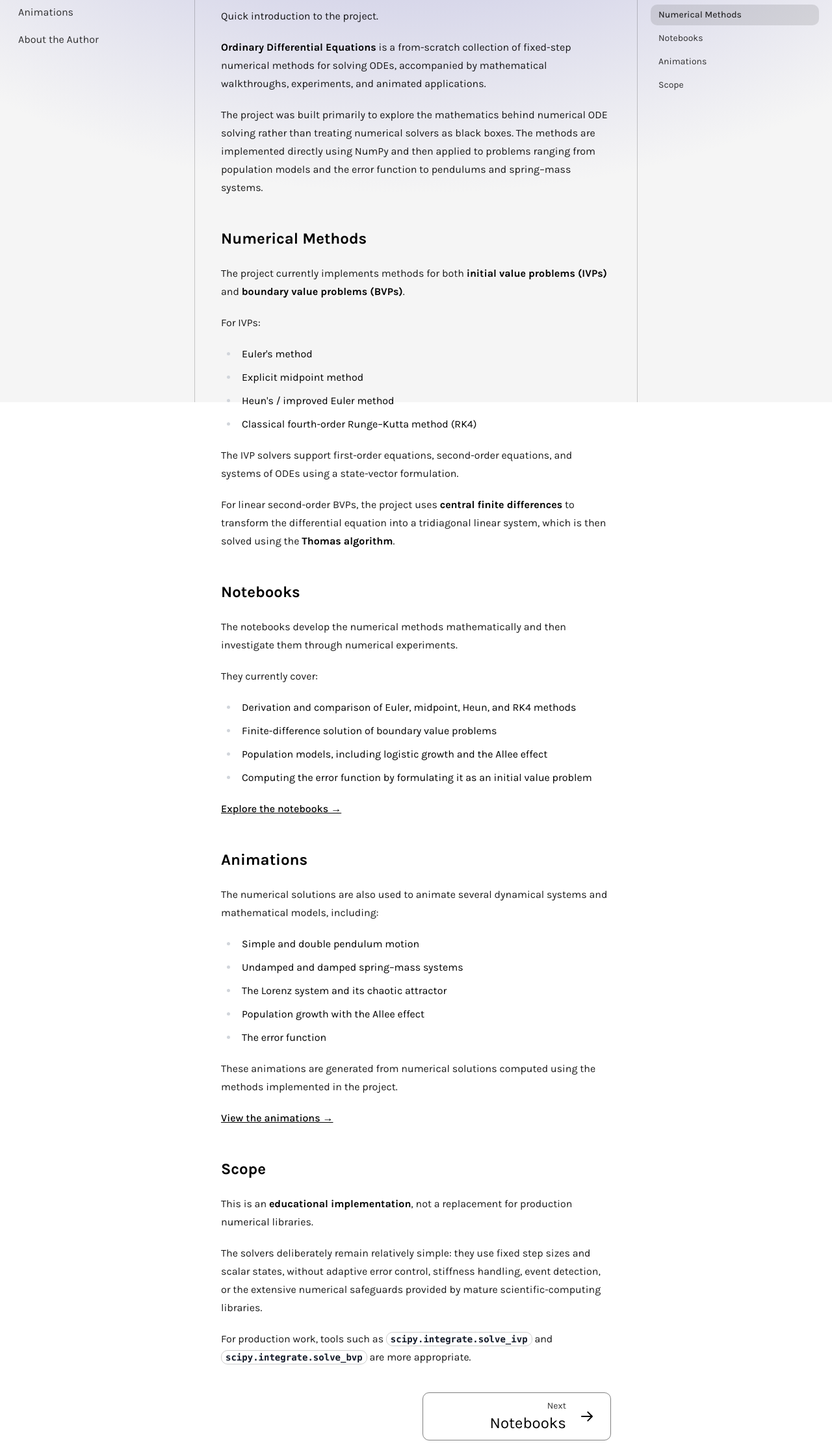
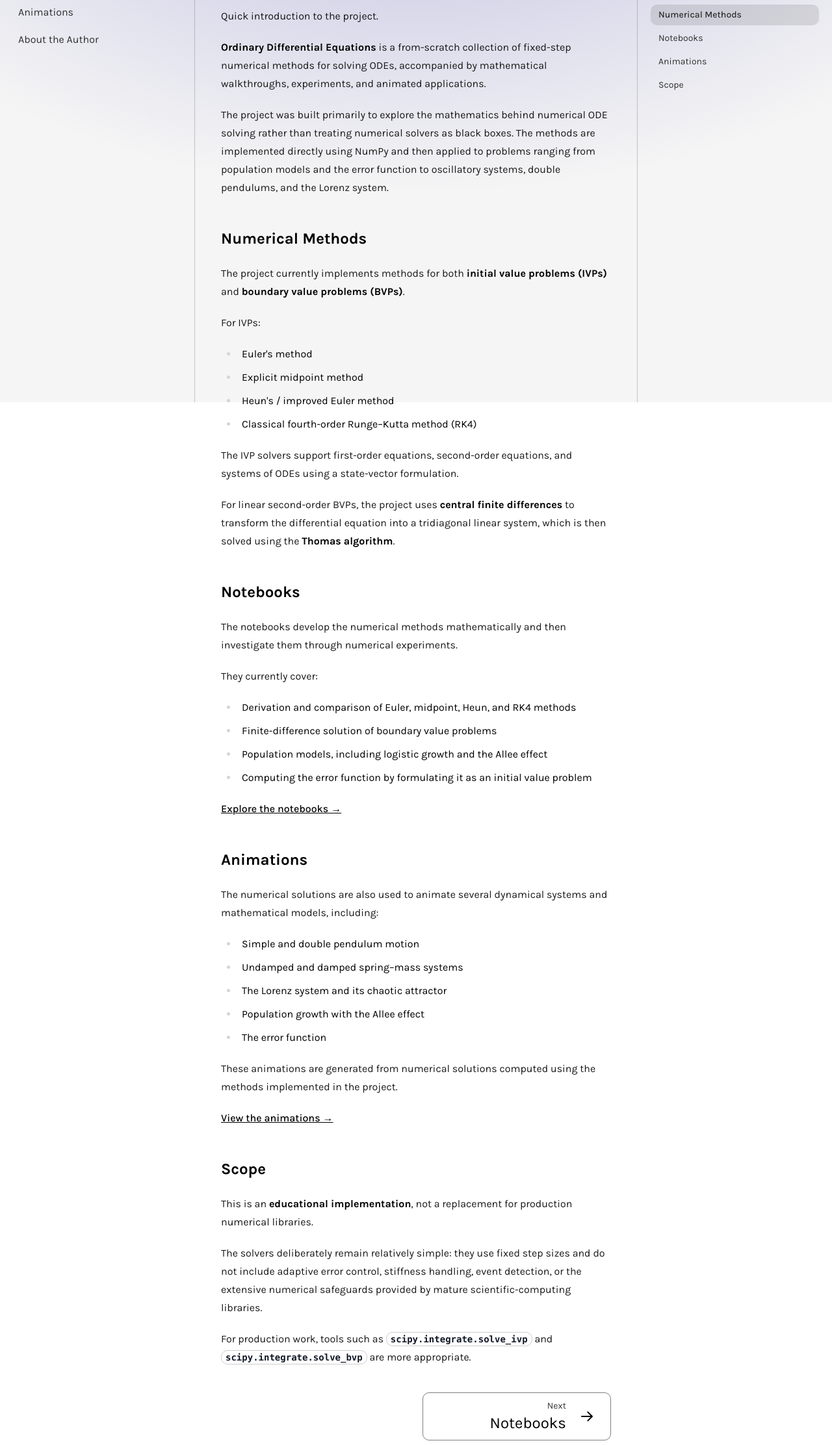
Before and after one commit to OjasRane/Ordinary-Differential-Equations, an Astro site: page /Ordinary-Differential-Equations/en/introduction in a window 1280 px wide. Shown: the part 181-2405 px from the top of the page at 65% size. Built offline with nearby package versions, Linux system fonts and the light colour scheme; Astro itself is replaced by a stand-in of ours.

Commit message:
Updated introduction page

```diff
--- a/src/pages/en/introduction.mdx
+++ b/src/pages/en/introduction.mdx
@@ -6,7 +6,7 @@ description: Quick introduction to the project.
 
 **Ordinary Differential Equations** is a from-scratch collection of fixed-step numerical methods for solving ODEs, accompanied by mathematical walkthroughs, experiments, and animated applications.
 
-The project was built primarily to explore the mathematics behind numerical ODE solving rather than treating numerical solvers as black boxes. The methods are implemented directly using NumPy and then applied to problems ranging from population models and the error function to pendulums and spring–mass systems.
+The project was built primarily to explore the mathematics behind numerical ODE solving rather than treating numerical solvers as black boxes. The methods are implemented directly using NumPy and then applied to problems ranging from population models and the error function to oscillatory systems, double pendulums, and the Lorenz system.
 
 ## Numerical Methods
 
@@ -34,7 +34,7 @@ They currently cover:
 - Population models, including logistic growth and the Allee effect
 - Computing the error function by formulating it as an initial value problem
 
-[Explore the notebooks →](../notebooks)
+[Explore the notebooks →](../notebooks/)
 
 ## Animations
 
@@ -54,6 +54,6 @@ These animations are generated from numerical solutions computed using the metho
 
 This is an **educational implementation**, not a replacement for production numerical libraries.
 
-The solvers deliberately remain relatively simple: they use fixed step sizes and scalar states, without adaptive error control, stiffness handling, event detection, or the extensive numerical safeguards provided by mature scientific-computing libraries.
+The solvers deliberately remain relatively simple: they use fixed step sizes and do not include adaptive error control, stiffness handling, event detection, or the extensive numerical safeguards provided by mature scientific-computing libraries.
 
 For production work, tools such as `scipy.integrate.solve_ivp` and `scipy.integrate.solve_bvp` are more appropriate.
```
